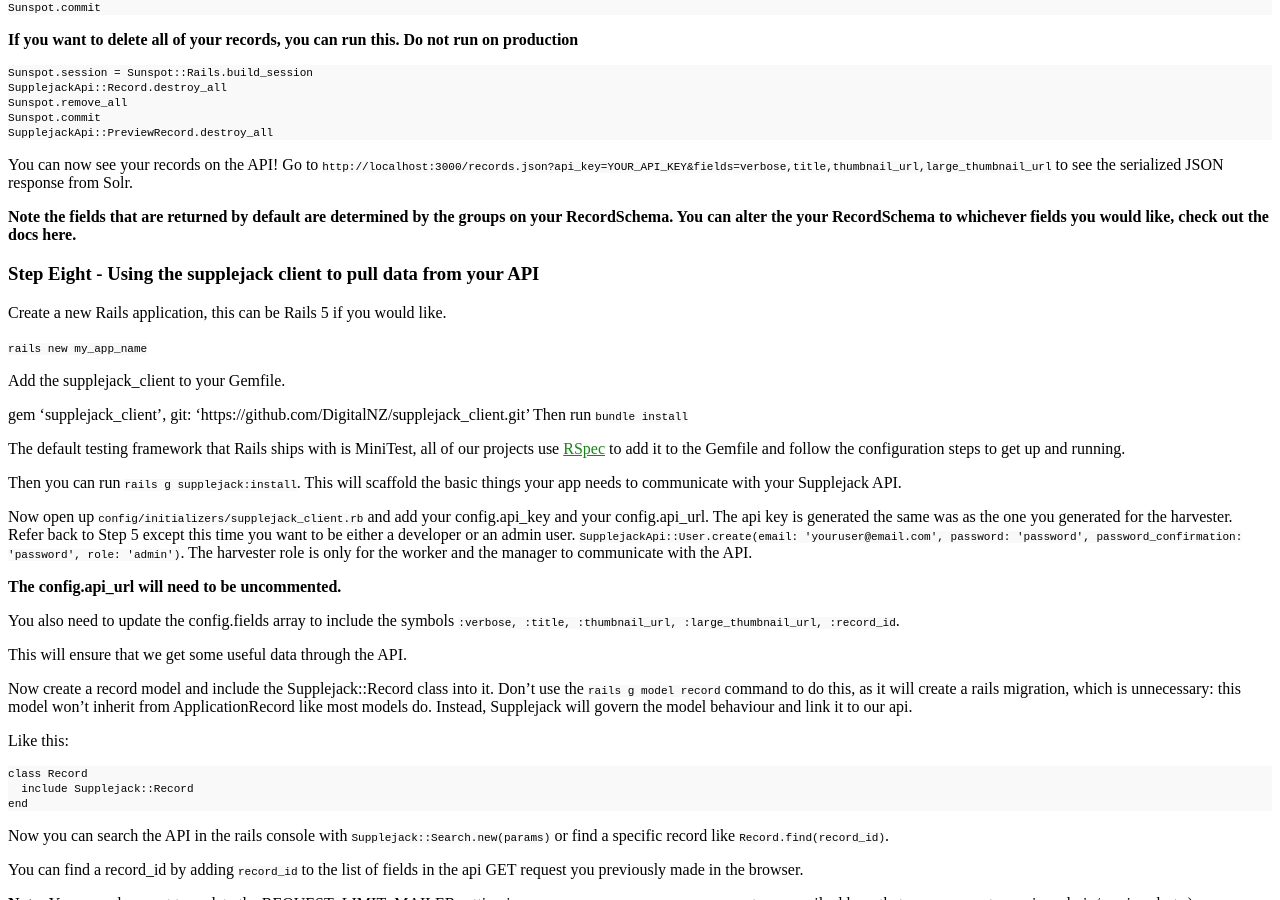
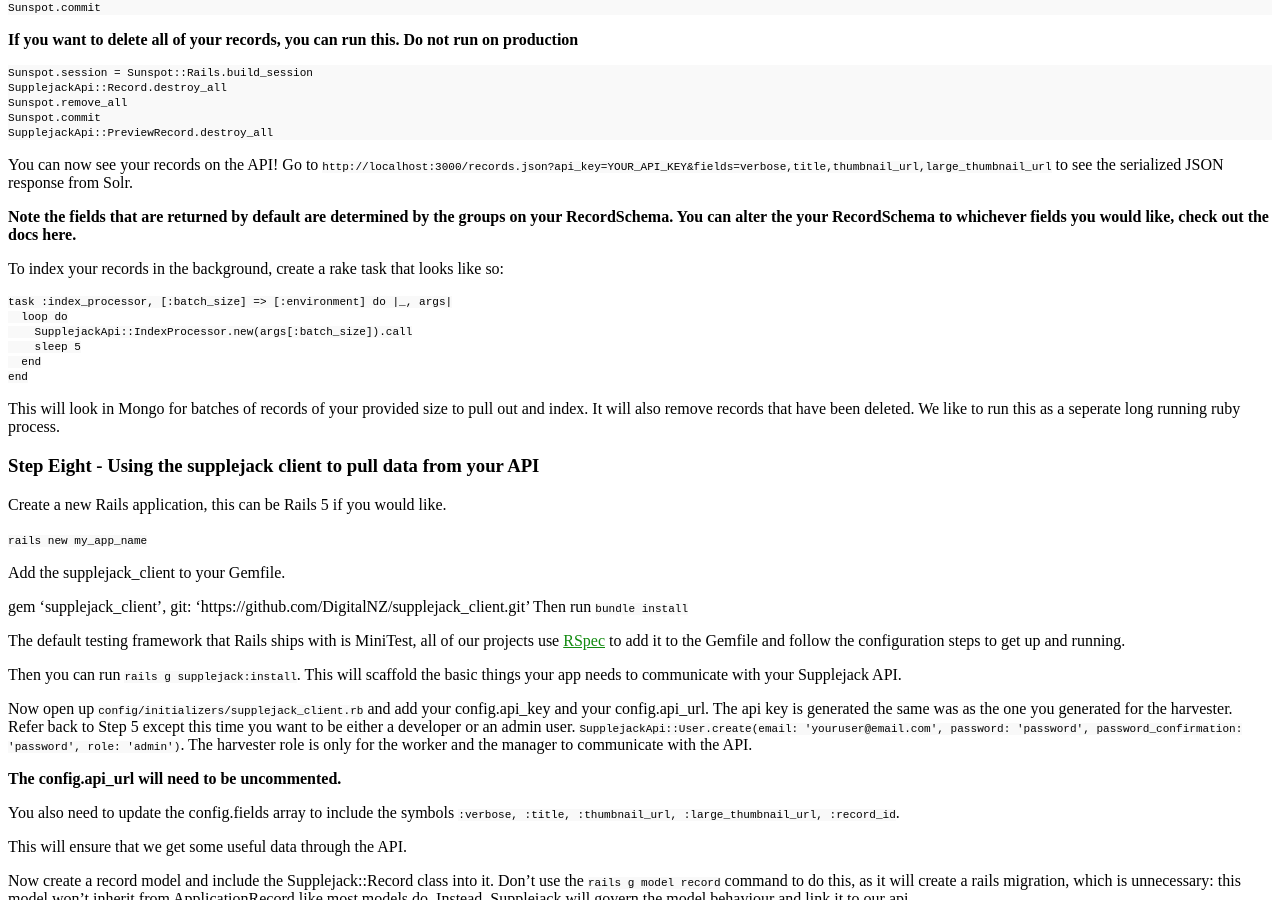
Before and after one commit to DigitalNZ/supplejack, a Jekyll site: the page built from _posts/2017-12-04-installation-walk-through-by-example.md, in a window 1280 px wide and 900 px high, scrolled down 7177 px. Built offline with Jekyll 4.4.1, drawn with Linux system fonts in a browser that asks for light colours; Markdown is read by kramdown in place of the engine named in the settings; a style sheet for code colours, icons or effects is not loaded.

Commit message:
Add details for running the index processoR

````diff
--- a/_posts/2017-12-04-installation-walk-through-by-example.md
+++ b/_posts/2017-12-04-installation-walk-through-by-example.md
@@ -389,6 +389,19 @@
 
 **Note the fields that are returned by default are determined by the groups on your RecordSchema. You can alter the your RecordSchema to whichever fields you would like, check out the docs here.**
 
+To index your records in the background, create a rake task that looks like so:
+
+```
+task :index_processor, [:batch_size] => [:environment] do |_, args|
+  loop do
+    SupplejackApi::IndexProcessor.new(args[:batch_size]).call
+    sleep 5
+  end
+end
+```
+
+This will look in Mongo for batches of records of your provided size to pull out and index. It will also remove records that have been deleted. We like to run this as a seperate long running ruby process.
+
 ### Step Eight - Using the supplejack client to pull data from your API
 
 Create a new Rails application, this can be Rails 5 if you would like.
````
Also changed, not shown: _posts/2014-05-01-supplejack-api.md (+16 -1 lines).
